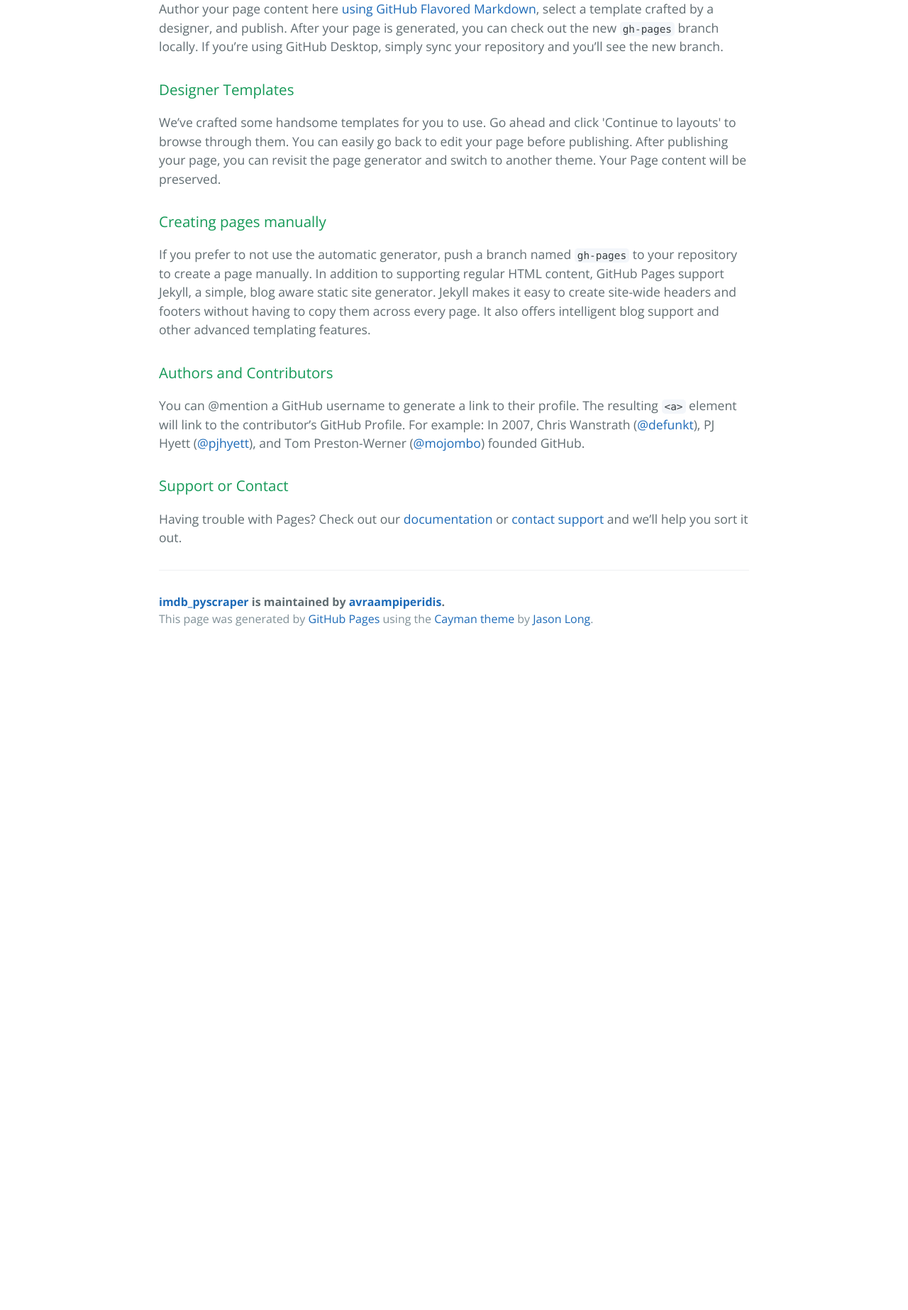
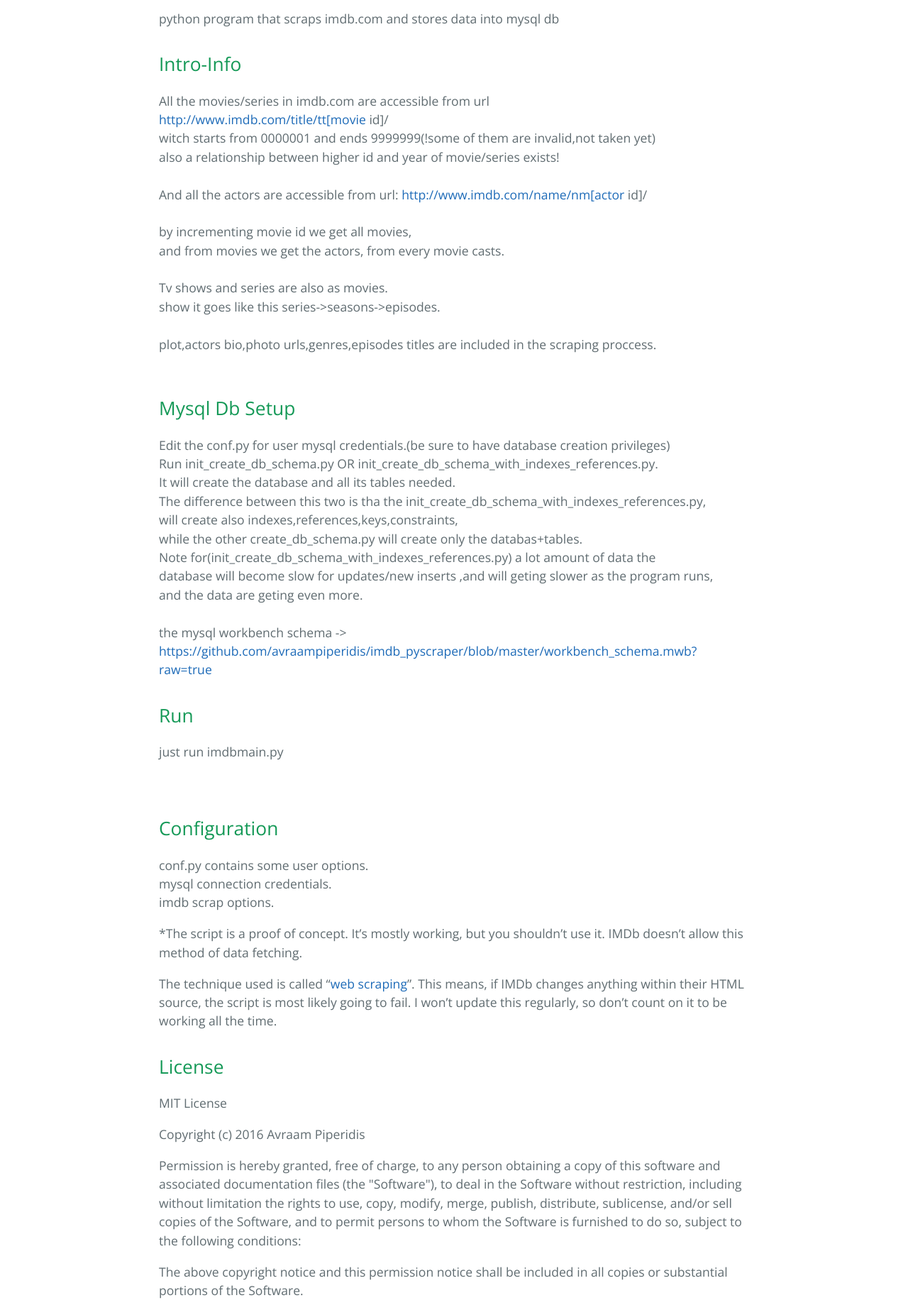
Before and after one commit to avraampiperidis/imdb_pyscraper, a plain HTML site: page index.html in a window 1280 px wide. Shown: the part 490-2336 px from the top of the page at 71% size. Before the commit the page ends 1406 px from the top, so only its background shows below. Drawn offline with nearby package versions, Linux system fonts and the light colour scheme.

Commit message:
Create gh-pages branch via GitHub

```diff
--- a/index.html
+++ b/index.html
@@ -19,30 +19,94 @@
     </section>
 
     <section class="main-content">
-      <h3>
-<a id="welcome-to-github-pages" class="anchor" href="#welcome-to-github-pages" aria-hidden="true"><span aria-hidden="true" class="octicon octicon-link"></span></a>Welcome to GitHub Pages.</h3>
+      <h1>
+<a id="imdb_pyscraper" class="anchor" href="#imdb_pyscraper" aria-hidden="true"><span aria-hidden="true" class="octicon octicon-link"></span></a>imdb_pyscraper</h1>
 
-<p>This automatic page generator is the easiest way to create beautiful pages for all of your projects. Author your page content here <a href="https://guides.github.com/features/mastering-markdown/">using GitHub Flavored Markdown</a>, select a template crafted by a designer, and publish. After your page is generated, you can check out the new <code>gh-pages</code> branch locally. If you’re using GitHub Desktop, simply sync your repository and you’ll see the new branch.</p>
+<hr>
 
-<h3>
-<a id="designer-templates" class="anchor" href="#designer-templates" aria-hidden="true"><span aria-hidden="true" class="octicon octicon-link"></span></a>Designer Templates</h3>
+<p>python program that scraps imdb.com and stores data into mysql db</p>
 
-<p>We’ve crafted some handsome templates for you to use. Go ahead and click 'Continue to layouts' to browse through them. You can easily go back to edit your page before publishing. After publishing your page, you can revisit the page generator and switch to another theme. Your Page content will be preserved.</p>
+<h2>
+<a id="intro-info" class="anchor" href="#intro-info" aria-hidden="true"><span aria-hidden="true" class="octicon octicon-link"></span></a>Intro-Info</h2>
 
-<h3>
-<a id="creating-pages-manually" class="anchor" href="#creating-pages-manually" aria-hidden="true"><span aria-hidden="true" class="octicon octicon-link"></span></a>Creating pages manually</h3>
+<p>All the movies/series in imdb.com are accessible from url <br>
+<a href="http://www.imdb.com/title/tt%5Bmovie">http://www.imdb.com/title/tt[movie</a> id]/<br>
+witch starts from 0000001 and ends 9999999(!some of them are invalid,not taken yet)<br>
+also a relationship between higher id and year of movie/series exists!
+<br>
+<br>
+And all the actors are accessible from url:
+<a href="http://www.imdb.com/name/nm%5Bactor">http://www.imdb.com/name/nm[actor</a> id]/
+<br>
+<br>
+by incrementing movie id we get all movies,<br>
+and from movies we get the actors, from every movie casts. <br>
+<br>
+Tv shows and series are also as movies.<br>
+show it goes like this series-&gt;seasons-&gt;episodes.
+<br>
+<br>
+plot,actors bio,photo urls,genres,episodes titles are included in the scraping proccess.
+<br>
+<br></p>
 
-<p>If you prefer to not use the automatic generator, push a branch named <code>gh-pages</code> to your repository to create a page manually. In addition to supporting regular HTML content, GitHub Pages support Jekyll, a simple, blog aware static site generator. Jekyll makes it easy to create site-wide headers and footers without having to copy them across every page. It also offers intelligent blog support and other advanced templating features.</p>
+<h2>
+<a id="mysql-db-setup" class="anchor" href="#mysql-db-setup" aria-hidden="true"><span aria-hidden="true" class="octicon octicon-link"></span></a>Mysql Db Setup</h2>
 
-<h3>
-<a id="authors-and-contributors" class="anchor" href="#authors-and-contributors" aria-hidden="true"><span aria-hidden="true" class="octicon octicon-link"></span></a>Authors and Contributors</h3>
+<p>Edit the conf.py for user mysql credentials.(be sure to have database creation privileges)<br>
+Run init_create_db_schema.py OR init_create_db_schema_with_indexes_references.py.<br>
+It will create the database and all its tables needed.<br>
+The difference between this two is tha the init_create_db_schema_with_indexes_references.py,<br>
+will create also indexes,references,keys,constraints,<br>
+while the other create_db_schema.py will create only the databas+tables.<br>
+Note for(init_create_db_schema_with_indexes_references.py) a lot amount of data the <br>
+database will become slow for updates/new inserts ,and will geting slower as the program runs,<br>
+and the data are geting even more.<br>
+<br>
+the mysql workbench schema -&gt; <a href="https://github.com/avraampiperidis/imdb_pyscraper/blob/master/workbench_schema.mwb?raw=true">https://github.com/avraampiperidis/imdb_pyscraper/blob/master/workbench_schema.mwb?raw=true</a></p>
 
-<p>You can @mention a GitHub username to generate a link to their profile. The resulting <code>&lt;a&gt;</code> element will link to the contributor’s GitHub Profile. For example: In 2007, Chris Wanstrath (<a href="https://github.com/defunkt" class="user-mention">@defunkt</a>), PJ Hyett (<a href="https://github.com/pjhyett" class="user-mention">@pjhyett</a>), and Tom Preston-Werner (<a href="https://github.com/mojombo" class="user-mention">@mojombo</a>) founded GitHub.</p>
+<h2>
+<a id="run" class="anchor" href="#run" aria-hidden="true"><span aria-hidden="true" class="octicon octicon-link"></span></a>Run</h2>
 
-<h3>
-<a id="support-or-contact" class="anchor" href="#support-or-contact" aria-hidden="true"><span aria-hidden="true" class="octicon octicon-link"></span></a>Support or Contact</h3>
+<p>just run imdbmain.py</p>
 
-<p>Having trouble with Pages? Check out our <a href="https://help.github.com/pages">documentation</a> or <a href="https://github.com/contact">contact support</a> and we’ll help you sort it out.</p>
+<p><br></p>
+
+<h2>
+<a id="configuration" class="anchor" href="#configuration" aria-hidden="true"><span aria-hidden="true" class="octicon octicon-link"></span></a>Configuration</h2>
+
+<p>conf.py contains some user options.<br>
+mysql connection credentials.<br>
+imdb scrap options.</p>
+
+<p>*The script is a proof of concept. It’s mostly working, but you shouldn’t use it. IMDb doesn’t allow this method of data fetching.</p>
+
+<p>The technique used is called “<a href="http://en.wikipedia.org/wiki/Web_scraping" title="Web scraping at Wikipedia">web scraping</a>”. This means, if IMDb changes anything within their HTML source, the script is most likely going to fail. I won’t update this regularly, so don’t count on it to be working all the time.</p>
+
+<h2>
+<a id="license" class="anchor" href="#license" aria-hidden="true"><span aria-hidden="true" class="octicon octicon-link"></span></a>License</h2>
+
+<p>MIT License</p>
+
+<p>Copyright (c) 2016 Avraam Piperidis</p>
+
+<p>Permission is hereby granted, free of charge, to any person obtaining a copy
+of this software and associated documentation files (the "Software"), to deal
+in the Software without restriction, including without limitation the rights
+to use, copy, modify, merge, publish, distribute, sublicense, and/or sell
+copies of the Software, and to permit persons to whom the Software is
+furnished to do so, subject to the following conditions:</p>
+
+<p>The above copyright notice and this permission notice shall be included in all
+copies or substantial portions of the Software.</p>
+
+<p>THE SOFTWARE IS PROVIDED "AS IS", WITHOUT WARRANTY OF ANY KIND, EXPRESS OR
+IMPLIED, INCLUDING BUT NOT LIMITED TO THE WARRANTIES OF MERCHANTABILITY,
+FITNESS FOR A PARTICULAR PURPOSE AND NONINFRINGEMENT. IN NO EVENT SHALL THE
+AUTHORS OR COPYRIGHT HOLDERS BE LIABLE FOR ANY CLAIM, DAMAGES OR OTHER
+LIABILITY, WHETHER IN AN ACTION OF CONTRACT, TORT OR OTHERWISE, ARISING FROM,
+OUT OF OR IN CONNECTION WITH THE SOFTWARE OR THE USE OR OTHER DEALINGS IN THE
+SOFTWARE.</p>
 
       <footer class="site-footer">
         <span class="site-footer-owner"><a href="https://github.com/avraampiperidis/imdb_pyscraper">imdb_pyscraper</a> is maintained by <a href="https://github.com/avraampiperidis">avraampiperidis</a>.</span>
```
Also changed, not shown: params.json (+1 -1 lines).
